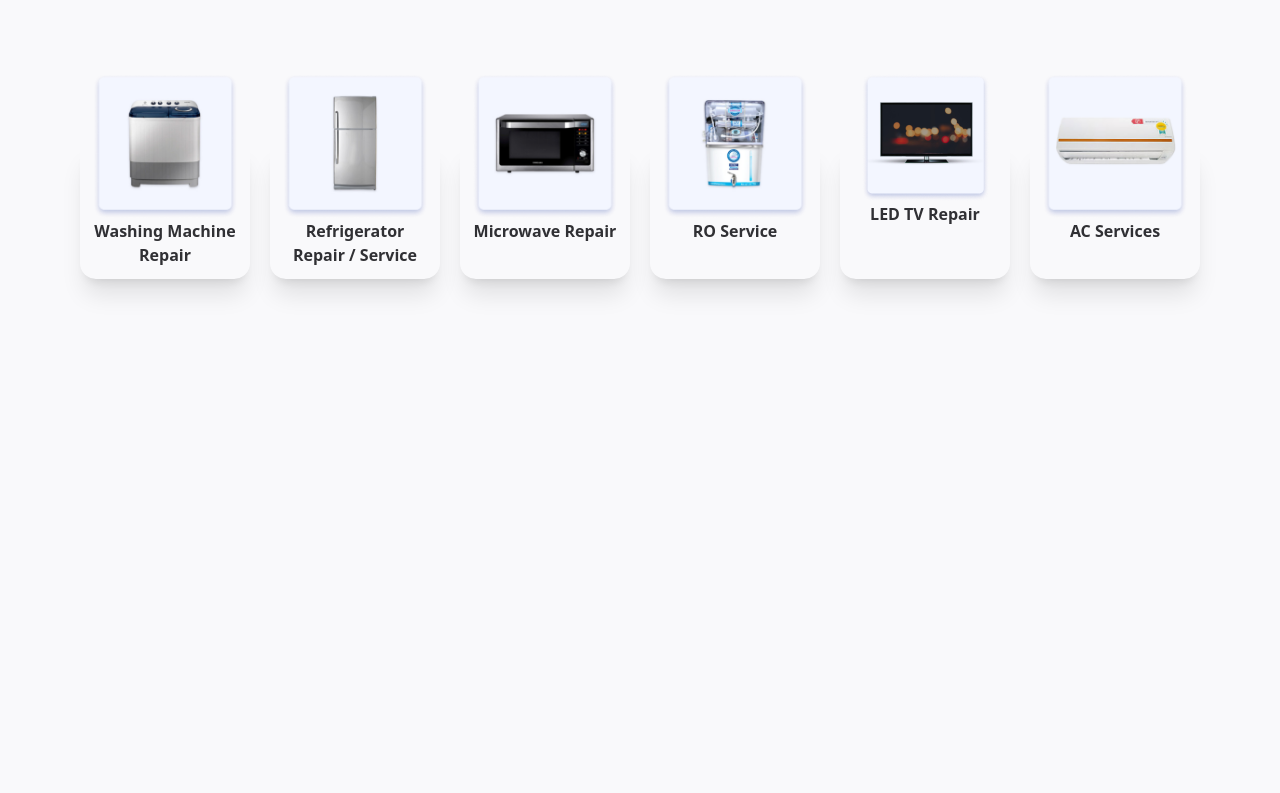
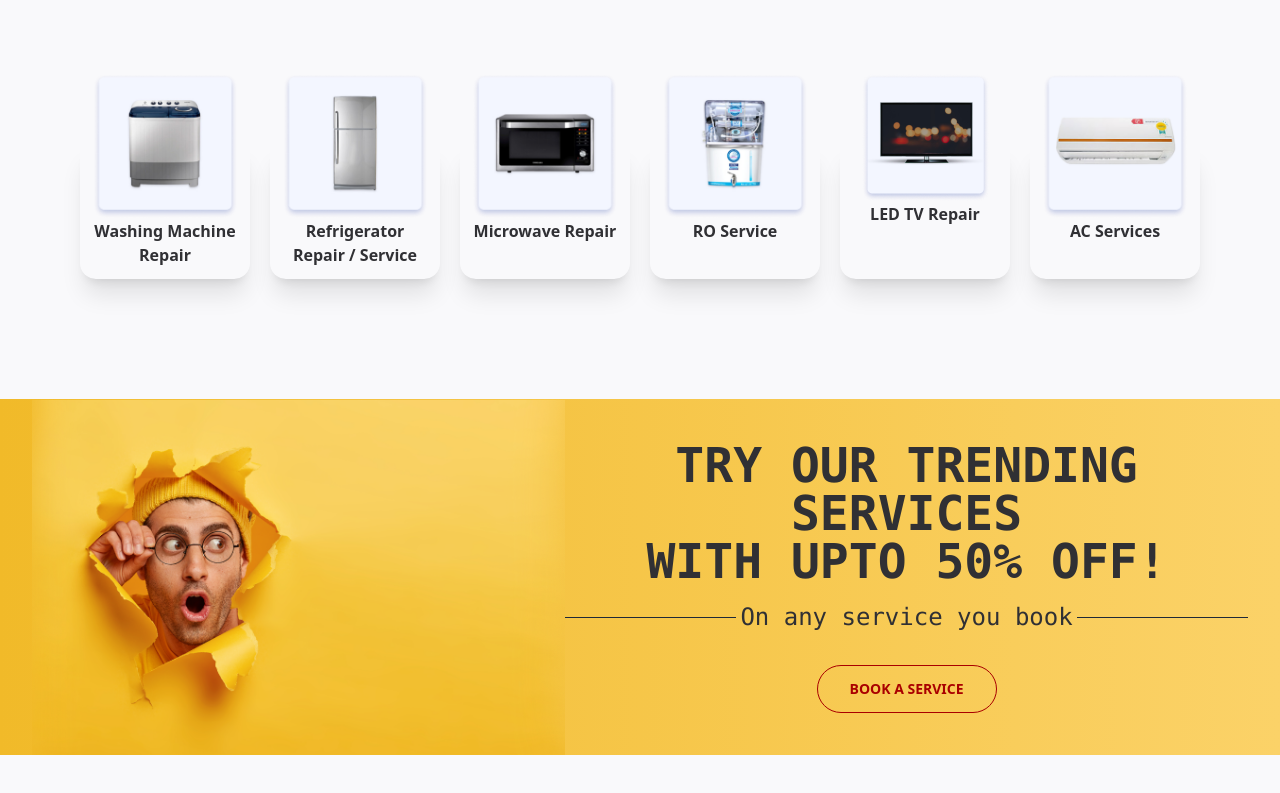
Before and after one commit to HasibAliOpu/Oye-Busy, a React (Create React App) app: page / in a window 1280 px wide. Shown: the part 2772-3565 px from the top of the page. Before the commit the page ends 3131 px from the top, so only its background shows below. Built offline with nearby package versions, Linux system fonts and the light colour scheme.

Commit message:
discount banner added

```diff
--- a/src/App.js
+++ b/src/App.js
@@ -3,6 +3,7 @@ import AppliancesServices from "./Components/AppliancesServices/AppliancesServic
 import AssuredPart from "./Components/AssurdPart/AssuredPart";
 import Banner from "./Components/Banner/Banner";
 import DayServices from "./Components/DayServices/DayServices";
+import DiscountPart from "./Components/DiscountPart/DiscountPart";
 import Navbar from "./Components/Navbar/Navbar";
 import SafeServices from "./Components/SafeServices/SafeServices";
 import TrendingServices from "./Components/TrendingServices/TrendingServices";
@@ -17,6 +18,7 @@ function App() {
       <SafeServices />
       <AssuredPart />
       <AppliancesServices />
+      <DiscountPart />
     </div>
   );
 }
--- /dev/null
+++ b/src/Components/DiscountPart/DiscountPart.js
@@ -0,0 +1,38 @@
+import React from "react";
+import yellowBanner from "../../images/yellowBanner.png";
+const DiscountPart = () => {
+  return (
+    <div className="bg-gradient-to-r from-[#F1BA29] to-[#FBD268] my-10">
+      <div className="flex px-8">
+        <div className="">
+          <img src={yellowBanner} alt="" />
+        </div>
+        <div className="flex items-center mx-auto text-center ">
+          <div>
+            <h1 className="text-5xl font-semibold font-mono">
+              TRY OUR TRENDING SERVICES <br /> WITH UPTO 50% OFF!
+            </h1>
+            <div className="flex items-center justify-between mt-4">
+              <span className="w-3/5 border-b border-gray-800 lg:w-1/4" />
+              <span className="text-2xl text-center font-mono">
+                On any service you book
+              </span>
+              <span className="w-3/5 border-b border-gray-800 lg:w-1/4" />
+            </div>
+            <button className="btn btn-outline btn-error mt-8 rounded-full font-bold px-8">
+              <a
+                href="https://play.google.com/store/apps/details?id=com.oyebusy.oyebusy_customer"
+                target="_blank"
+                rel="noopener noreferrer"
+              >
+                BOOK A SERVICE
+              </a>
+            </button>
+          </div>
+        </div>
+      </div>
+    </div>
+  );
+};
+
+export default DiscountPart;
--- a/tailwind.config.js
+++ b/tailwind.config.js
@@ -21,7 +21,7 @@ module.exports = {
 
           warning: "#EBC21E",
 
-          error: "#E97667",
+          error: "#A90000",
         },
       },
     ],
```
